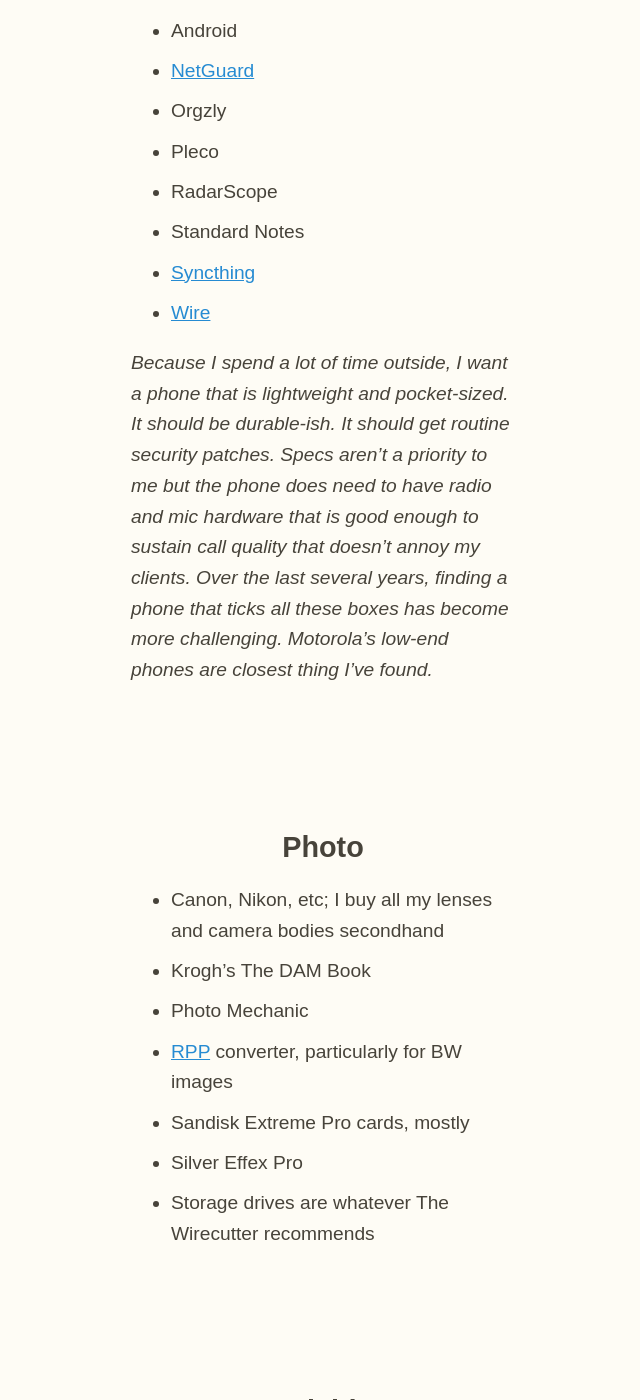
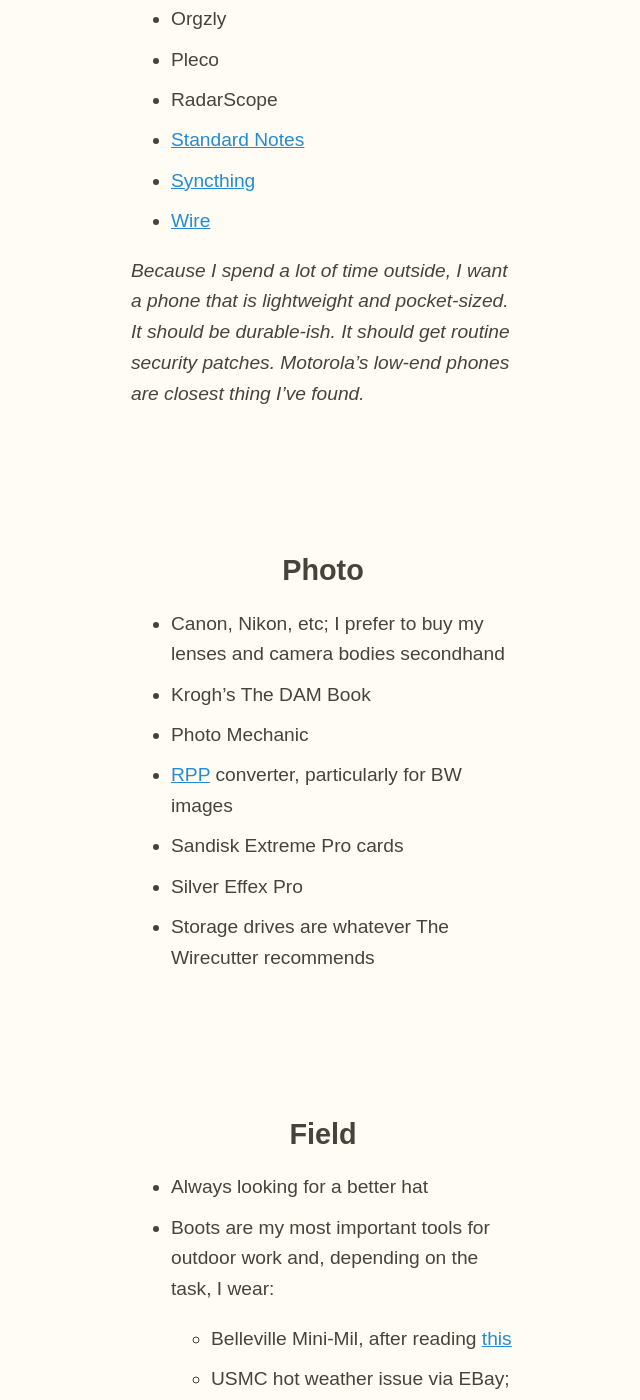
Before and after one commit to zachmccabe/zachmccabe.github.io, a Jekyll site: the page built from tools.md, in a window 1280 px wide and 1400 px high, scrolled down 3207 px. Shown: the whole window, without its empty margins (317-957 px from the left). Built offline with Jekyll 4.4.1, drawn with Linux system fonts in a browser that asks for light colours; some of the changed text lies outside the part shown.

Commit message:
Update tools.md

```diff
--- a/tools.md
+++ b/tools.md
@@ -30,31 +30,31 @@
 
 ## Longevity
 
-I've been using [Pleco](https://www.pleco.com) and Photo Mechanic for over a decade. Krogh's [The DAM Book](https://www.thedambook.com) has helped me manage my picture archive since 2006.
+I've been using [Pleco](https://www.pleco.com) and Photo Mechanic for over a decade.
 
 
 
 ## Organization
 
-+ _todo.txt via [Standard Notes](https://www.standardnotes.org)
++ _todo.txt
 + Borked kanban using sticky notes and a white board; previously, Trello
-+ Krogh's The DAM Book
 + Orgzly
++ Peter Krogh's [The DAM Book](https://www.thedambook.com) helps me manage my picture archive.
 + Pomodoro technique for screen-based tasks, except writing
 
 
 
-## Office
+## Office stuff
 
 + AP Stylebook, circa 2009
-+ G Suite… for now
-+ macOS running on an old MBP; I did eventually install an SDD and a new battery
++ G Suite
++ macOS
 + Speedy Stitcher sewing awl
 + Standing desk
 + TextEdit
 
 
-### Book and web
+### Production for ebooks and web
 
 + BBEdit
 + Calibre
@@ -64,10 +64,10 @@
 + imageOptim
 + Pandoc
 
-*If you're curious, here are more [details.]()*
+*If you're curious, here are more [details.](https://www.zachmccabe.com/beijing/how_the_book_got_made.html)*
 
 
-### WX
+### Weather
 
 + [droughtmonitor.unl.edu](https://droughtmonitor.unl.edu/CurrentMap/StateDroughtMonitor.aspx?TX)
 + [RadarScope](https://www.radarscope.app/)
@@ -83,20 +83,20 @@
 + Orgzly
 + Pleco
 + RadarScope
-+ Standard Notes
++ [Standard Notes](https://www.standardnotes.org)
 + [Syncthing](https://syncthing.net/)
 + [Wire](https://wire.com/en/)
 
-*Because I spend a lot of time outside, I want a phone that is lightweight and pocket-sized. It should be durable-ish. It should get routine security patches. Specs aren't a priority to me but the phone does need to have radio and mic hardware that is good enough to sustain call quality that doesn't annoy my clients. Over the last several years, finding a phone that ticks all these boxes has become more challenging. Motorola's low-end phones are closest thing I've found.*
+*Because I spend a lot of time outside, I want a phone that is lightweight and pocket-sized. It should be durable-ish. It should get routine security patches. Motorola's low-end phones are closest thing I've found.*
 
 
 ## Photo
 
-+ Canon, Nikon, etc; I buy all my lenses and camera bodies secondhand
++ Canon, Nikon, etc; I prefer to buy my lenses and camera bodies secondhand
 + Krogh's The DAM Book
 + Photo Mechanic
 + [RPP](http://www.raw-photo-processor.com) converter, particularly for BW images
-+ Sandisk Extreme Pro cards, mostly
++ Sandisk Extreme Pro cards
 + Silver Effex Pro
 + Storage drives are whatever The Wirecutter recommends
 
@@ -104,15 +104,17 @@
 ## Field
 
 + Always looking for a better hat
-+ Bates boots, usually
-+ Billhook
-+ Bull nose pliers
-+ Coolmax UV Buff around my neck
++ Boots are my most important tools for outdoor work and, depending on the task, I wear:
+  + Belleville Mini-Mil, after reading [this](https://chasingyourmind.blogspot.com/2014/11/minimal-boots-and-belleville-mini-mil.html)
+  + USMC hot weather issue via EBay; I've been happy with the Bates and Altama iterations
+  + Cheap muck boots
++ Billhook, which gets my vote as the most versitle and underrated tool on this list
 + Dish soap to wash off the poison ivy
-+ Loksak bags keep dust and rain away from my phone
-+ PPE: WalMart does a great job with RX safety glasses – they are affordable and make them fast
++ Loksak bags
++ RX safety glasses; WalMart does a great job with these
+
 
 
 *HT [Belle B Cooper](http://bellebcooper.com/) for inspiring the idea for a tools list.*
 
-Whenever I travel, visit a friend, or read a bit of [archaeology,](https://archive.org/details/StoneAgeEconomics_201611/page/n31) it is always the stuff people use that raises my eyebrow and makes me smile. Only fair to ante up, eh?
+Whenever I travel, visit a friend, or read a bit of [anthropology,](https://archive.org/details/StoneAgeEconomics_201611/page/n31) it is always the stuff people use that raises my eyebrow and makes me smile. Only fair to ante up, eh?
```
Also changed, not shown: other parts of tools.md (+2 -2 lines).
